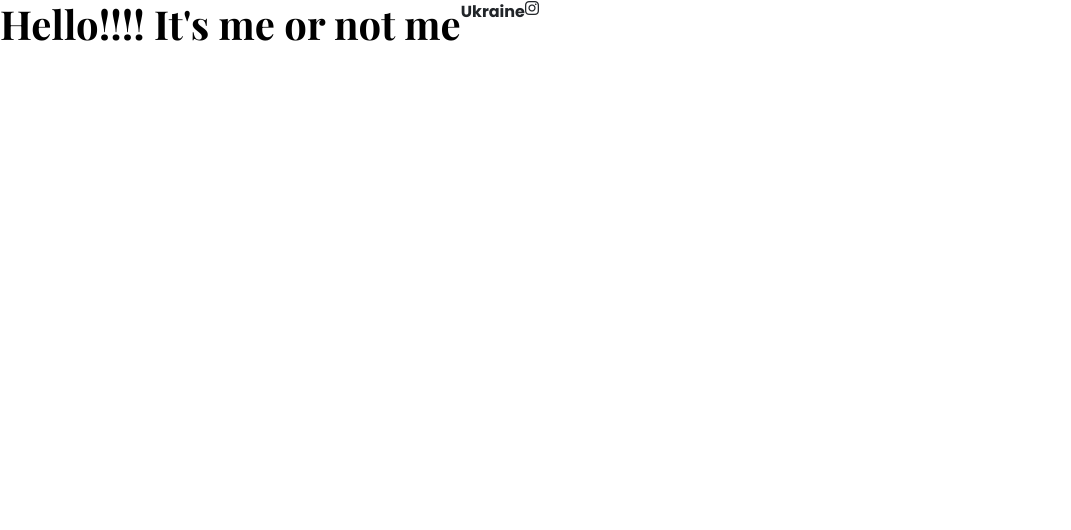
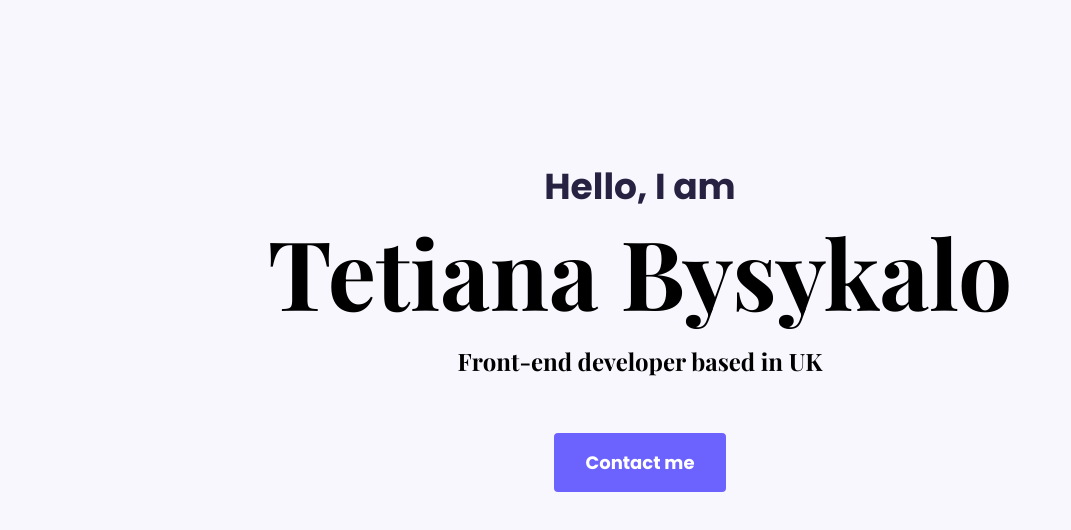
Before and after one commit to Tetiana1302/project3, a plain HTML site: page index.html in a window 1280 px wide. Shown: the whole page, without its empty margins (0-1071 px from the left). Drawn offline with nearby package versions, Linux system fonts and the light colour scheme.

Commit message:
Created hero

```diff
--- a/index.html
+++ b/index.html
@@ -4,6 +4,8 @@
     <meta charset="UTF-8" />
     <meta http-equiv="X-UA-Compatible" content="IE=edge" />
     <meta name="viewport" content="width=device-width, initial-scale=1.0" />
+    <title>Portfolio Tetiana Bysykalo</title>
+
     <link
       href="https://cdn.jsdelivr.net/npm/bootstrap@5.2.3/dist/css/bootstrap.min.css"
       rel="stylesheet"
@@ -26,16 +28,16 @@
       src="https://kit.fontawesome.com/ddc3ee268a.js"
       crossorigin="anonymous"
     ></script>
-
-    <link rel="stylesheet" href="styles/portfolio.css" />
-
-    <title>Portfolio Tetiana Bysykalo</title>
   </head>
   <body>
-    <div class="d-flex">
-      <h1>Hello!!!! It's me or not me</h1>
-      <p>Ukraine</p>
-      <i class="fab fa-instagram"></i>
+    <div class="hero">
+      <link rel="stylesheet" href="styles/portfolio.css" />
+      <p>Hello, I am</p>
+      <h1>Tetiana Bysykalo</h1>
+      <h2 class="mb-5">Front-end developer based in UK</h2>
+      <div>
+        <a href="#" class="btn btn-branding">Contact me</a>
+      </div>
     </div>
   </body>
 </html>
--- a/styles/portfolio.css
+++ b/styles/portfolio.css
@@ -1,11 +1,55 @@
-/* font-family: 'Playfair Display', serif;
-font-family: 'Poppins', sans-serif;*/
+:root {
+  --branding-color: #6c63ff;
+  --secondary-color: #f9f7fe;
+  --heading-font-family: "Playfair Display", serif;
+  --default-font-family: "Poppins", sans-serif;
+}
+body {
+  font-family: var(--default-font-family);
+}
 
-h1 {
+h1,
+h2,
+h3,
+h4,
+h5,
+h6 {
   color: black;
-  font-family: "Playfair Display", serif;
+  font-family: var(--heading-font-family);
   font-weight: bold;
 }
+h1 {
+  font-size: 96px;
+}
 p {
-  font-family: "Poppins", sans-serif;
+  font-weight: normal;
 }
+
+.hero {
+  background-color: var(--secondary-color);
+  text-align: center;
+  padding: 160px 20px;
+}
+
+.hero p {
+  font-size: 36px;
+  font-weight: bold;
+  margin: 0;
+  color: #272142;
+}
+
+.hero h2 {
+  font-family: var(--heading-font-family);
+  font-weight: normal;
+  line-height: 2;
+  font-size: 24px;
+}
+
+.btn-branding {
+  background-color: var(--branding-color);
+  border-radius: 4px;
+  color: white;
+  font-size: 18px;
+  line-height: 27px;
+  padding: 15px 30px;
+}
```
